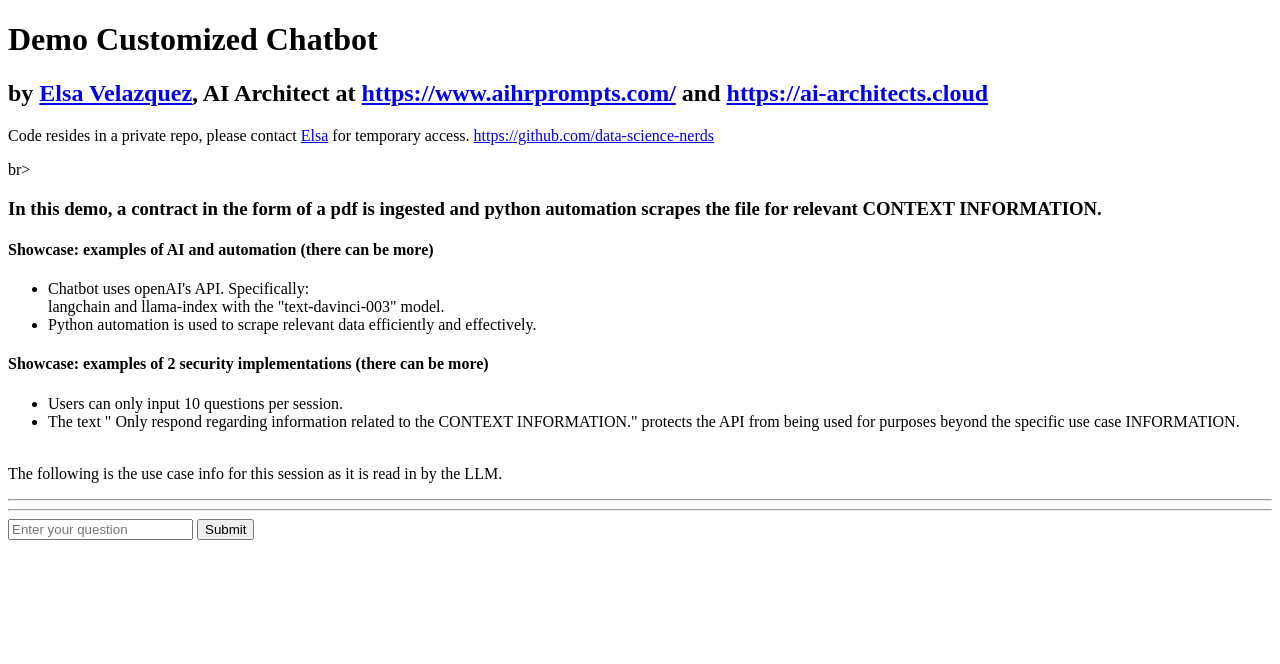
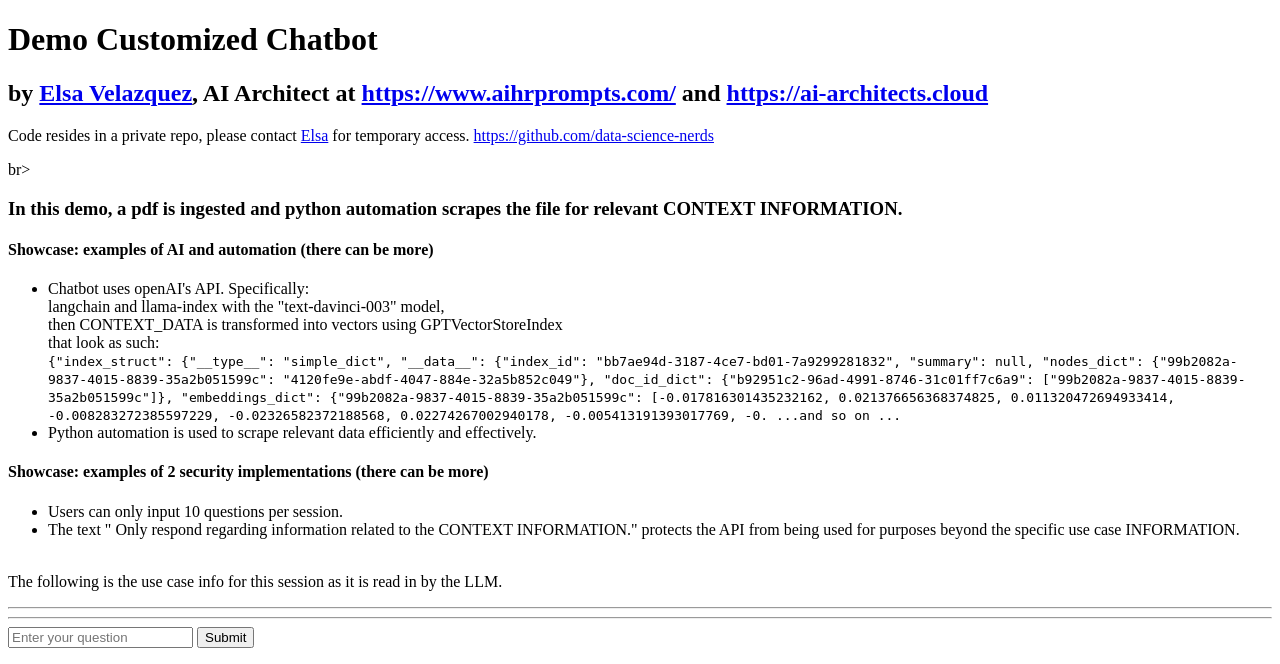
Before and after one commit to data-science-nerds/ai-architects, a Python web app: template flask_things/templates/chatbot.html in a window 1280 px wide. Shown: the top 664 px of the page. Run offline with Jinja, Linux system fonts and the light colour scheme; the template is opened without the code that fills it, so the values that code supplies are empty.

Commit message:
chore: update info on chatbot.html

```diff
--- a/flask_things/templates/chatbot.html
+++ b/flask_things/templates/chatbot.html
@@ -7,13 +7,19 @@
     <h1>Demo Customized Chatbot</h1>
     <h2>by <a href = "mailto: help@architects.cloud">Elsa Velazquez</a>, AI Architect at <a href = "https://www.aihrprompts.com/" target="_blank">https://www.aihrprompts.com/</a> and <a href = "https://ai-architects.cloud" target="_blank">https://ai-architects.cloud</a></h2>
     <p> Code resides in a private repo, please contact <a href = "mailto: help@architects.cloud">Elsa<a> for temporary access.  <a href="https://github.com/data-science-nerds" target=_blank>https://github.com/data-science-nerds</a></p>br>
-    <h3> In this demo, a contract in the form of a pdf is ingested and python automation
+    <h3> In this demo, a pdf is ingested and python automation
         scrapes the file for relevant CONTEXT INFORMATION.</h3>
     <h4> Showcase: examples of AI and automation (there can be more)</h4>
     <ul>
         <li>
             Chatbot uses openAI's API. Specifically: <br>
-            langchain and llama-index with the "text-davinci-003" model.
+            langchain and llama-index with the "text-davinci-003" model, <br>
+            then CONTEXT_DATA is transformed into vectors using GPTVectorStoreIndex <br>
+            that look as such:<br>
+            <code>
+                {"index_struct": {"__type__": "simple_dict", "__data__": {"index_id": "bb7ae94d-3187-4ce7-bd01-7a9299281832", "summary": null, "nodes_dict": {"99b2082a-9837-4015-8839-35a2b051599c": "4120fe9e-abdf-4047-884e-32a5b852c049"}, "doc_id_dict": {"b92951c2-96ad-4991-8746-31c01ff7c6a9": ["99b2082a-9837-4015-8839-35a2b051599c"]}, "embeddings_dict": {"99b2082a-9837-4015-8839-35a2b051599c": [-0.017816301435232162, 0.021376656368374825, 0.011320472694933414, -0.008283272385597229, -0.02326582372188568, 0.02274267002940178, -0.005413191393017769, -0. ...and so on ...<br>
+            </code>
+
         </li>
         <li>
             Python automation is used to scrape relevant data efficiently and effectively.
```
